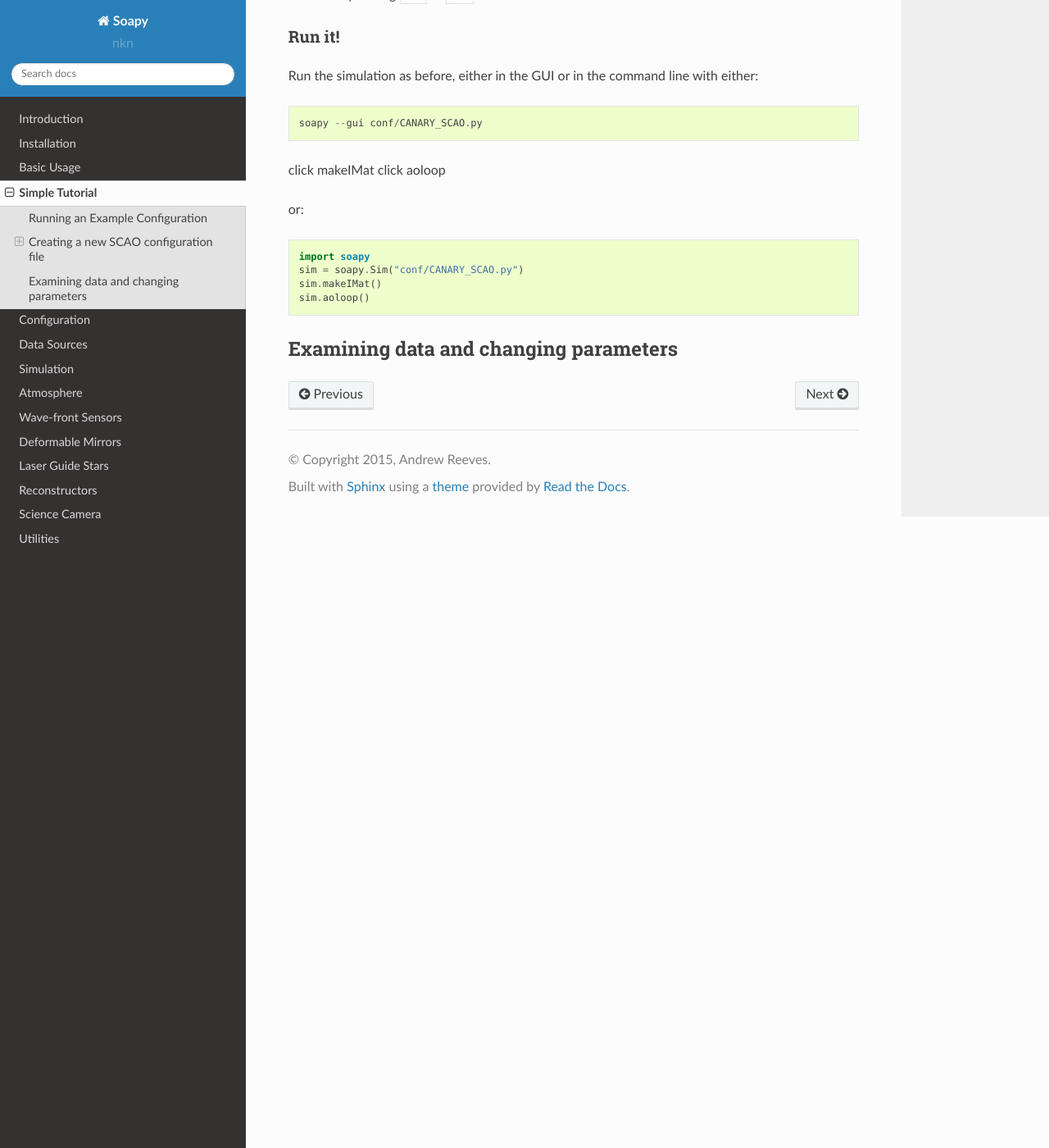
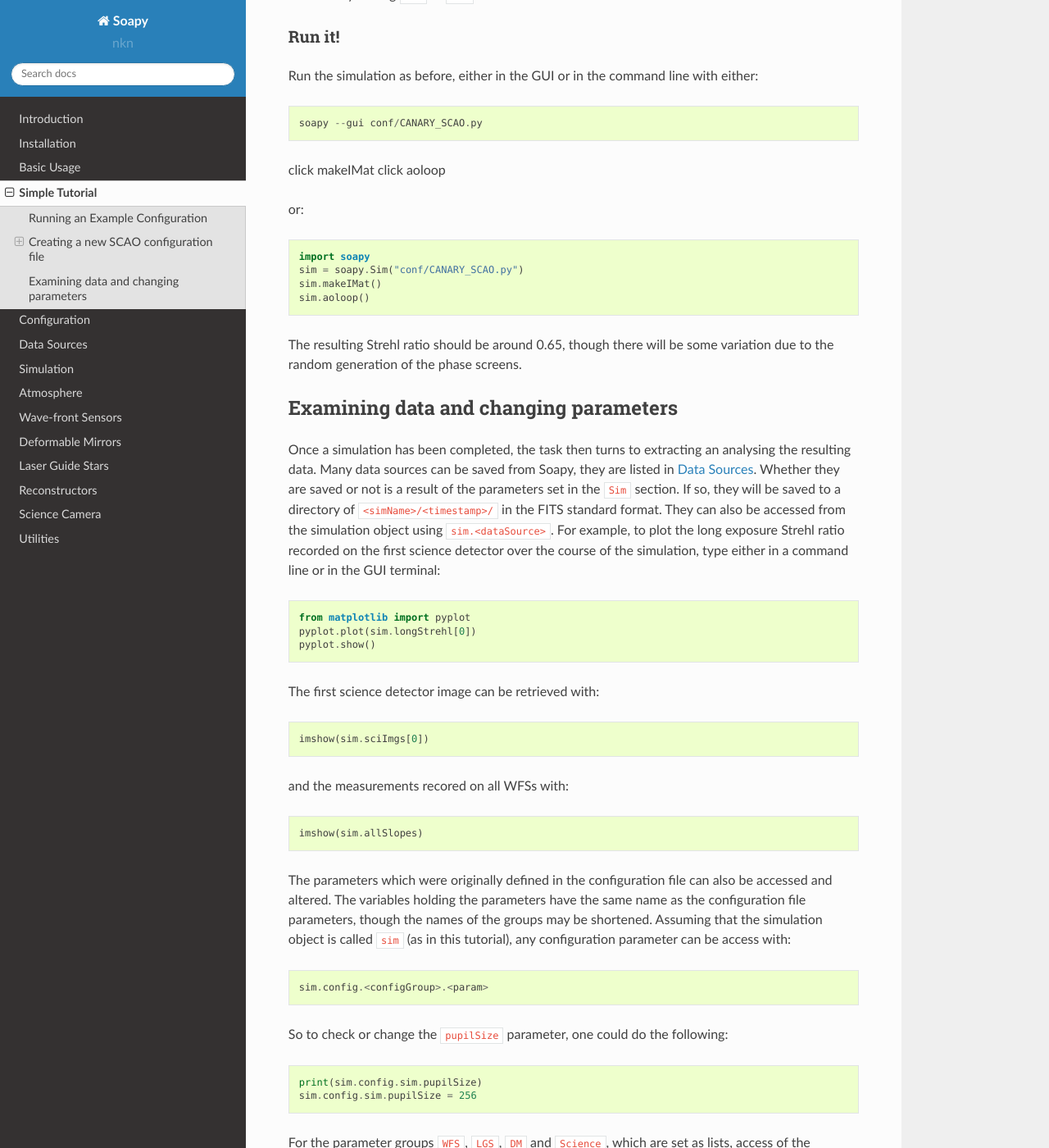
Before and after one commit to AOtools/soapy, a Sphinx documentation site: the page built from doc/source/simpleTutorial.rst, in a window 1280 px wide and 1400 px high, scrolled down 3947 px. Shown: the whole window at 82% size. Built offline with Sphinx 7.4.7 and the Read the Docs theme 2.0.0, drawn with Linux system fonts in a browser that asks for light colours; pages that are not in the unit, such as notebooks, are missing from menus; some of the changed text lies outside the part shown.

Commit message:
added data and param analysis section

```diff
--- a/doc/source/Configuration.rst
+++ b/doc/source/Configuration.rst
@@ -5,7 +5,7 @@ Configuration
 
 Configuration of the system is handled by the ``confParse`` module, that reads the simulation parameters from a given configuration file. This file must contain a ``simConfiguration`` dictionary, which contains sub-dictionaries for each simulation sub-module. Where a sub-module consists of multiple components i.e. Wave-front sensors, parameters must be given as lists at least as long as the number of components. Example configuration files can be found in the ``conf`` directory of the soapy package.
 
-Below is a list of all possible simulation parameters.
+Below is a list of all possible simulation parameters. Parameters which have a description ending in \** can be altered while the simulation is running. When others are changed and ``aoinit`` must be run before they will take effect and they may break a running simulation.
 
 Simulation Parameters
 ---------------------
--- a/doc/source/simpleTutorial.rst
+++ b/doc/source/simpleTutorial.rst
@@ -103,5 +103,43 @@ or::
     sim.makeIMat()
     sim.aoloop()
 
+The resulting Strehl ratio should be around 0.65, though there will be some variation due to the random generation of the phase screens.
+
+
 Examining data and changing parameters
--------------------------------------
+--------------------------------------
+
+Once a simulation has been completed, the task then turns to extracting an analysing the resulting data. Many data sources can be saved from Soapy, they are listed in :ref:`dataSources`. Whether they are saved or not is a result of the parameters set in the ``Sim`` section. If so, they will be saved to a directory of ``<simName>/<timestamp>/`` in the FITS standard format. They can also be accessed from the simulation object using ``sim.<dataSource>``. For example, to plot the long exposure Strehl ratio recorded on the first science detector over the course of the simulation, type either in a command line or in the GUI terminal::
+
+    from matplotlib import pyplot
+    pyplot.plot(sim.longStrehl[0])
+    pyplot.show()
+
+The first science detector image can be retrieved with::
+
+    imshow(sim.sciImgs[0])
+
+and the measurements recored on all WFSs with::
+
+    imshow(sim.allSlopes)
+
+The parameters which were originally defined in the configuration file can also be accessed and altered. The variables holding the parameters have the same name as the configuration file parameters, though the names of the groups may be shortened. Assuming that the simulation object is called ``sim`` (as in this tutorial), any configuration parameter can be access with::
+
+    sim.config.<configGroup>.<param>
+
+So to check or change the ``pupilSize`` parameter, one could do the following::
+
+    print(sim.config.sim.pupilSize)
+    sim.config.sim.pupilSize = 256
+
+For the parameter groups ``WFS``, ``LGS``, ``DM`` and ``Science``, which are set as lists, access of the parameter for item ``n`` is through ``sim.config.wfss[n].<param>``, ``sim.config.lgss[n].<param>``, ``sim.config.dms[n].<param>`` and ``sim.config.scis[n].<param>``. For example, to check, then change the 1st WFS centroiding method::
+
+    print(sim.config.wfss[0].centMethod)
+    sim.config.wfss[0].centMethod = "simple"
+
+or to set the number of DM actuators on the high order DM::
+
+    print(sim.config.dms[1].nxActuators)
+    sim.config.dms[1].nxActuators[1] = 16
+
+Some parameters can be changed while the simulation is running. This is useful when using the GUI and optimising parameters for an AO system. Parameters which are safe to change during AO operation are denoted in the :ref:`configuration` section with \** at the end of the parameter description.
```
